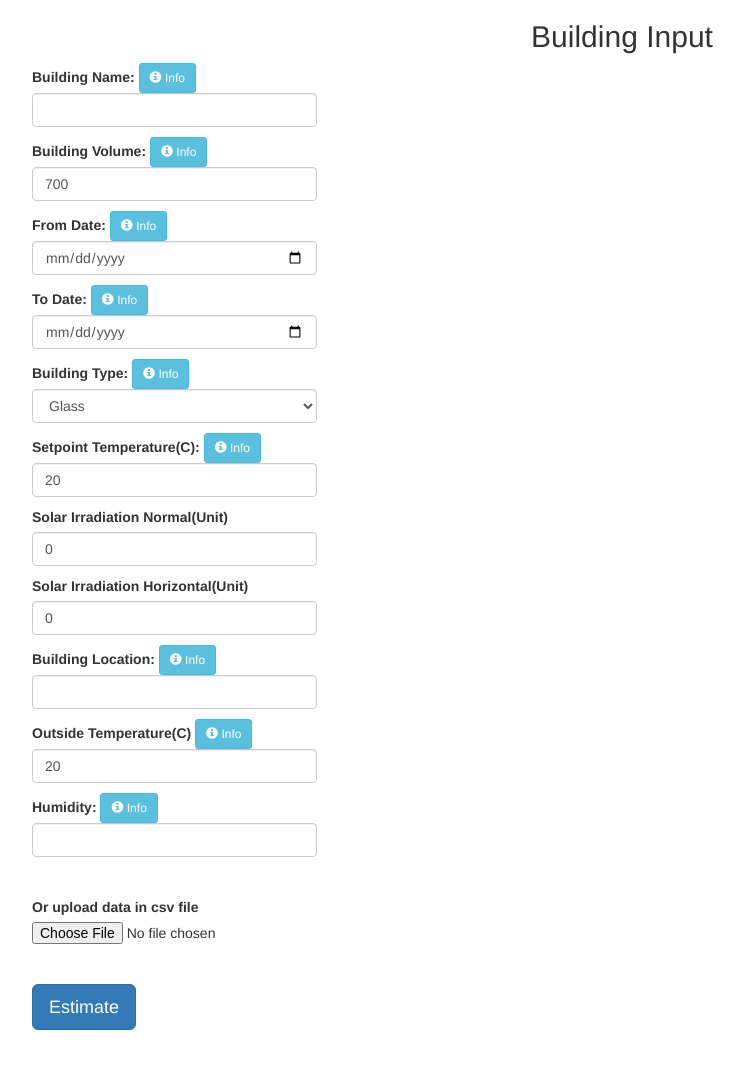
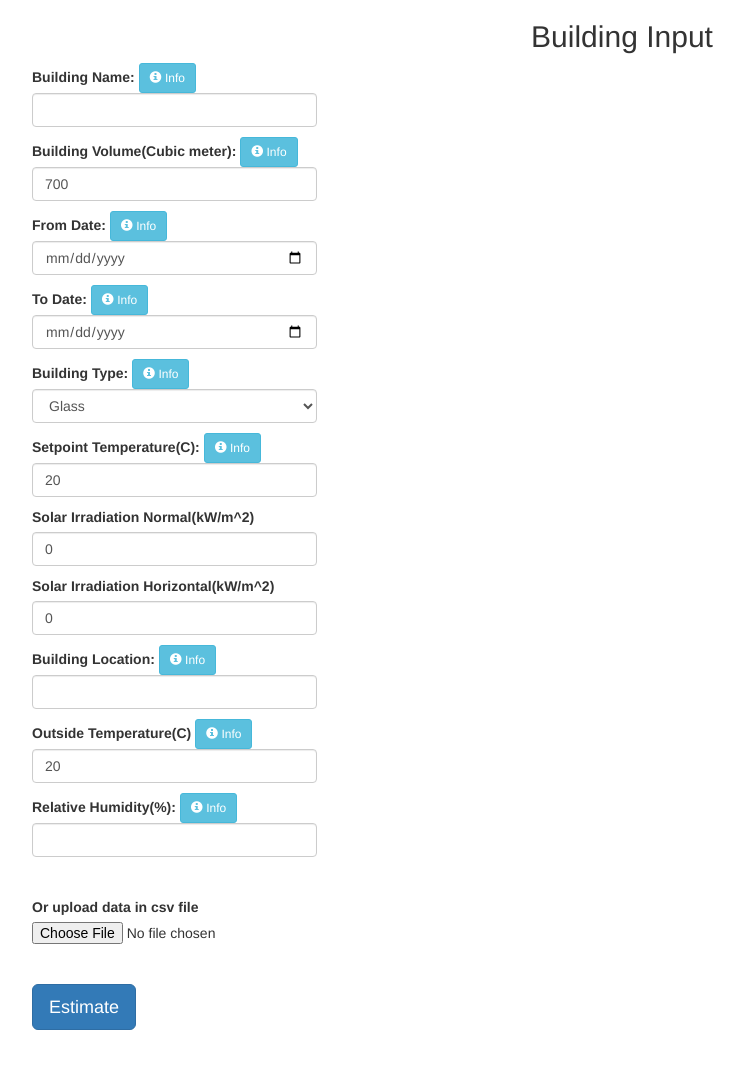
Before and after one commit to tucane/MM-Project, a Flask app: page / in a window 1280 px wide. Shown: the whole page, without its empty margins (18-762 px from the left). Run offline with Flask 2, Linux system fonts and the light colour scheme; parts of the project's set-up code (start-up, migrations or seed data) failed here and were passed over; some libraries are stand-ins or nearby versions.

Commit message:
changes from last meeting. will add more

```diff
--- a/ML_Fullstack/templates/index.html
+++ b/ML_Fullstack/templates/index.html
@@ -44,7 +44,7 @@
         </div>
         <div class="row bot-buf">
             <div class="col-md-3" id="building-volume-form">
-                <label for="building_volume" class="input-label">Building Volume:</label>
+                <label for="building_volume" class="input-label">Building Volume(Cubic meter):</label>
                     <a class="btn btn-info btn-sm" data-toggle="popover" data-placement="top" title="Volume of the building in cubic meter. Calculated with length x width x height">
                       <span class="glyphicon glyphicon-info-sign"></span> Info
                     </a>
@@ -98,14 +98,14 @@
 
         <div class="row bot-buf">
             <div class="col-md-3" id="rad-norm-form">
-                <label for="rn">Solar Irradiation Normal(Unit)</label>
+                <label for="rn">Solar Irradiation Normal(kW/m^2)</label>
                 <input type="number" step="1" name="rad_norm" value="0" id="rn" class="form-control">
             </div>
         </div>
 
         <div class="row bot-buf">
             <div class="col-md-3" id="rad-hor-form">
-                <label for="rh">Solar Irradiation Horizontal(Unit)</label>
+                <label for="rh">Solar Irradiation Horizontal(kW/m^2)</label>
                 <input type="number" step="1" name="rad_hor" value="0" id="rh" class="form-control">
             </div>
         </div>
@@ -131,11 +131,11 @@
         </div>
         <div class="row bot-buf">
             <div class="col-md-3" id="humidity-form">
-                <label for="ot">Humidity:</label>
+                <label for="ot">Relative Humidity(%):</label>
                     <a class="btn btn-info btn-sm" data-toggle="popover" data-placement="top" title="Relative humidity">
                       <span class="glyphicon glyphicon-info-sign"></span> Info
                     </a>
-                <input type="number" step="0.1" name="humidity" id="humidity" class="form-control">
+                <input type="number" step="0.1" name="humidity" id="humidity" class="form-control" min="0" max="100">
             </div>
         </div>
 
--- a/deploy_app.py
+++ b/deploy_app.py
@@ -1,3 +1,5 @@
 from ML_Fullstack.application import app
 
-#app.run()
+if __name__ == "__main__":
+
+    app.run()
```
Also changed, not shown: ML_Fullstack/templates/prediction.html (+11 -7 lines), data_utils/data_utils.py (+11 -6 lines).
